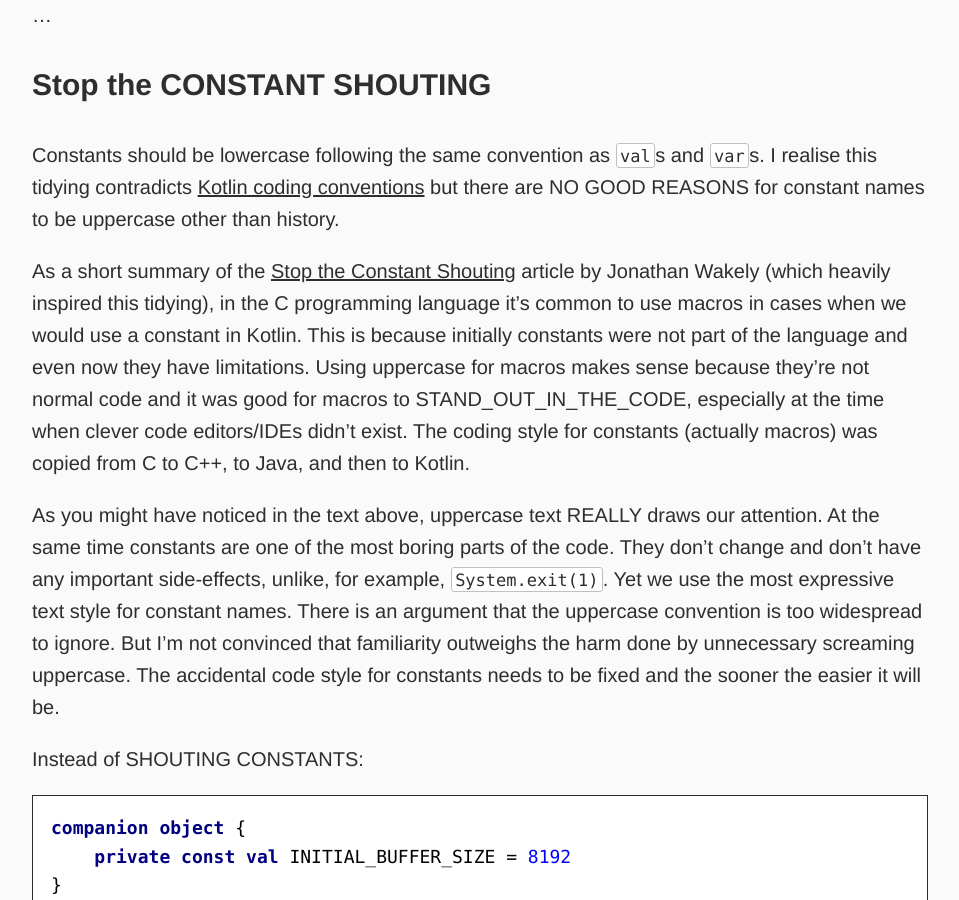
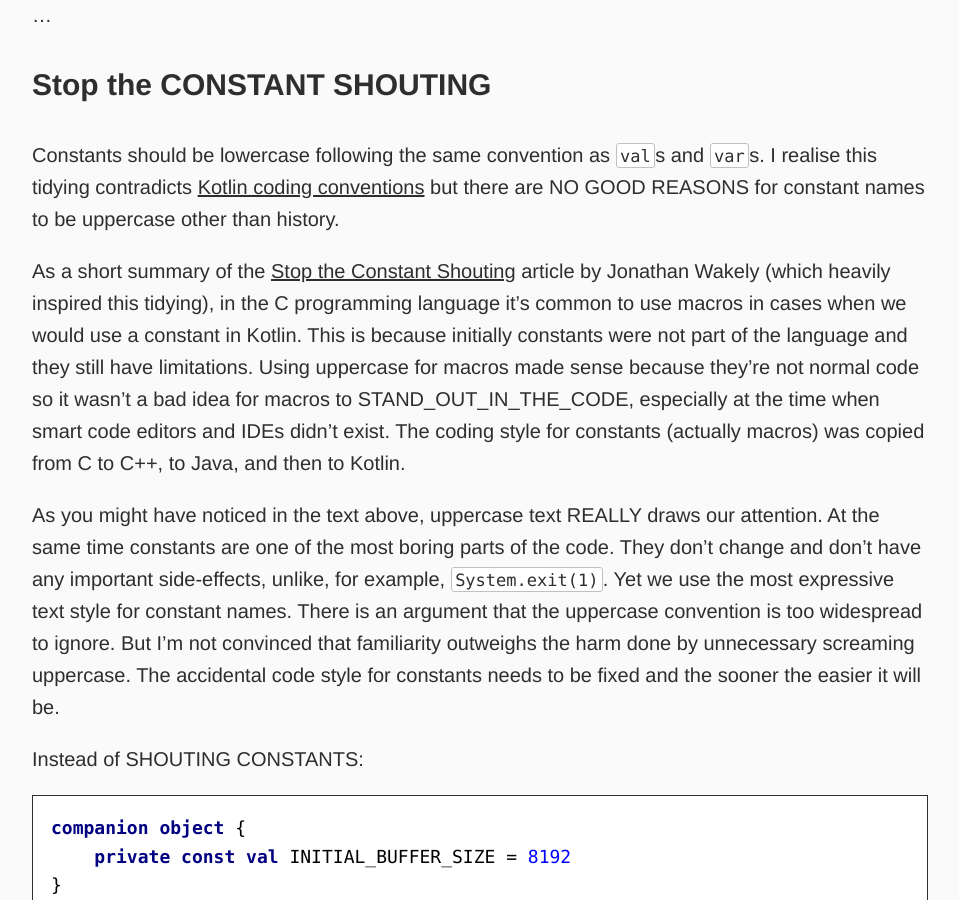
Before and after one commit to dkandalov/dkandalov.github.io, a Jekyll site: the page built from _posts/2023-12-26-tidy-kotlin.md, in a window 1280 px wide and 900 px high, scrolled down 7221 px. Shown: the whole window, without its empty margins (160-1119 px from the left). Built offline with Jekyll 4.4.1, drawn with Linux system fonts in a browser that asks for light colours; our own code applies the rules of GitHub Pages for plain Markdown files.

Commit message:
updated tidy-kotlin

```diff
--- a/_posts/2023-12-26-tidy-kotlin.md
+++ b/_posts/2023-12-26-tidy-kotlin.md
@@ -175,7 +175,7 @@ Similar to a few other tidyings this one is fractal. While the examples above di
 
 Constants should be lowercase following the same convention as `val`s and `var`s. I realise this tidying contradicts [Kotlin coding conventions](https://kotlinlang.org/docs/coding-conventions.html#property-names) but there are NO GOOD REASONS for constant names to be uppercase other than history.
 
-As a short summary of the [Stop the Constant Shouting](https://accu.org/journals/overload/22/121/wakely_1923) article by Jonathan Wakely (which heavily inspired this tidying), in the C programming language it's common to use macros in cases when we would use a constant in Kotlin. This is because initially constants were not part of the language and even now they have limitations. Using uppercase for macros makes sense because they're not normal code and it was good for macros to STAND_OUT_IN_THE_CODE, especially at the time when clever code editors/IDEs didn't exist. The coding style for constants (actually macros) was copied from C to C++, to Java, and then to Kotlin.
+As a short summary of the [Stop the Constant Shouting](https://accu.org/journals/overload/22/121/wakely_1923) article by Jonathan Wakely (which heavily inspired this tidying), in the C programming language it's common to use macros in cases when we would use a constant in Kotlin. This is because initially constants were not part of the language and they still have limitations. Using uppercase for macros made sense because they're not normal code so it wasn't a bad idea for macros to STAND_OUT_IN_THE_CODE, especially at the time when smart code editors and IDEs didn't exist. The coding style for constants (actually macros) was copied from C to C++, to Java, and then to Kotlin.
 
 As you might have noticed in the text above, uppercase text REALLY draws our attention. At the same time constants are one of the most boring parts of the code. They don't change and don't have any important side-effects, unlike, for example, `System.exit(1)`. Yet we use the most expressive text style for constant names. There is an argument that the uppercase convention is too widespread to ignore. But I'm not convinced that familiarity outweighs the harm done by unnecessary screaming uppercase. The accidental code style for constants needs to be fixed and the sooner the easier it will be.
 
```
